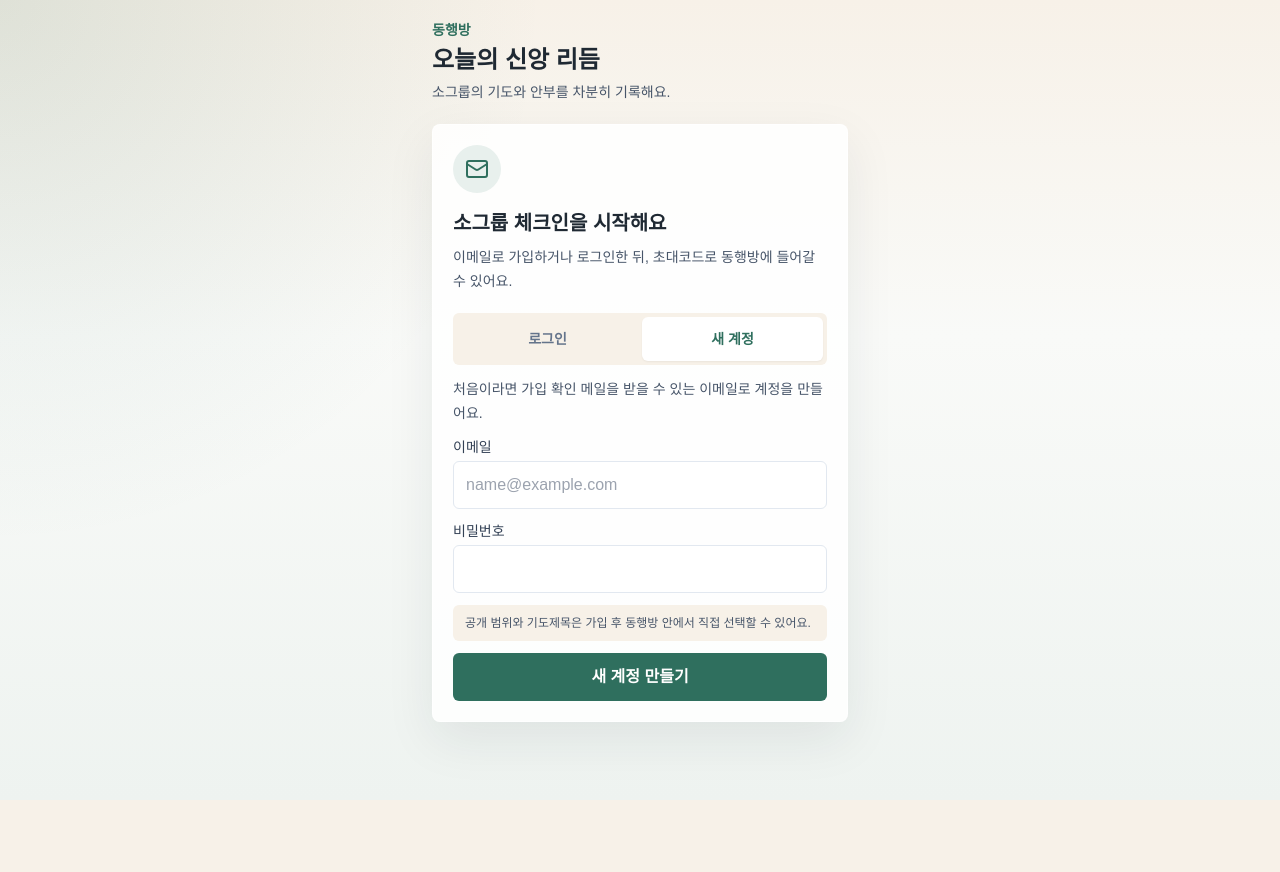
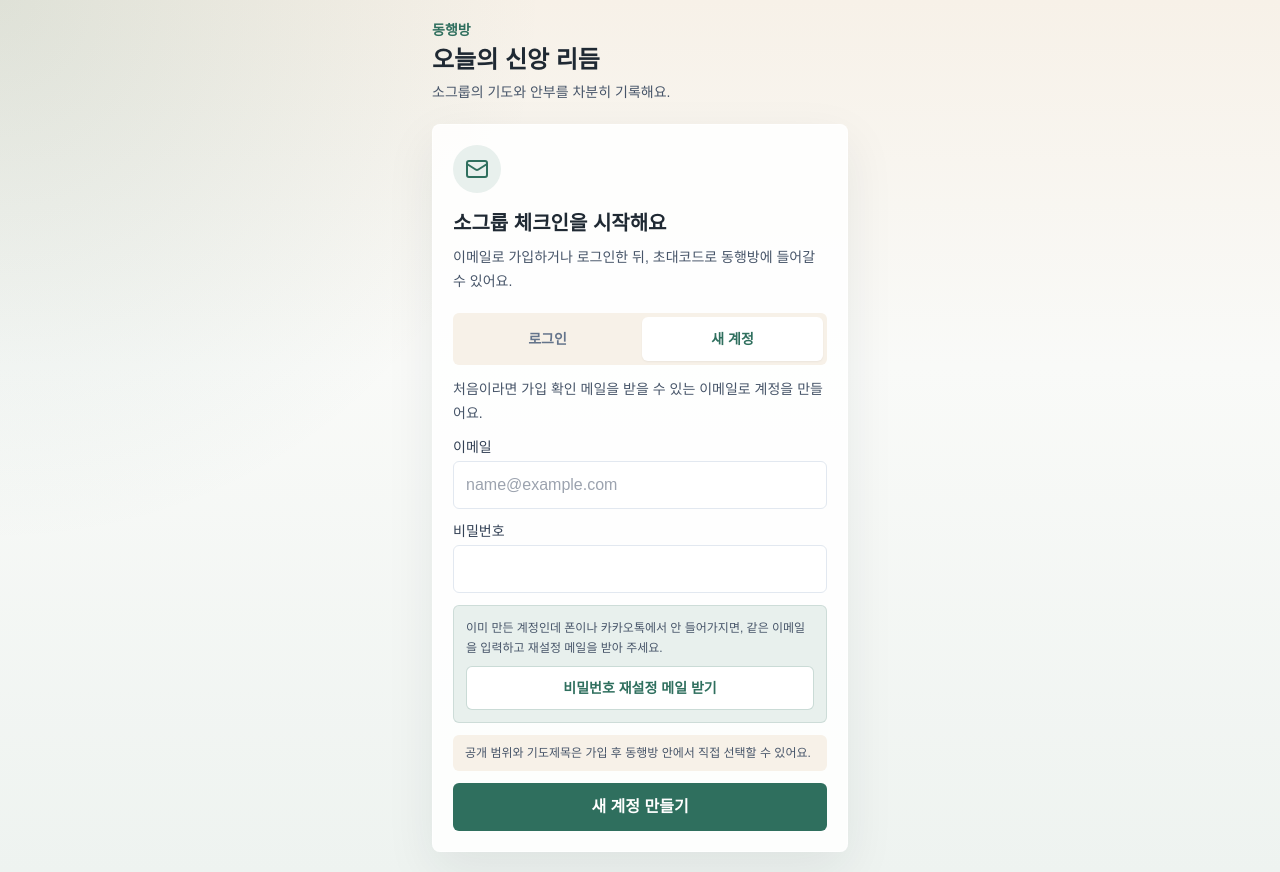
Before and after one commit to siyang0616-maker/Christian_App_project, a Next.js app: page / in a window 1280 px wide. Before the commit the page ends 800 px from the top, so only its background shows below. Built offline with nearby package versions, Linux system fonts and the light colour scheme; no server answers.

Commit message:
아직도 폰에서 안됨

```diff
--- a/components/auth-form.tsx
+++ b/components/auth-form.tsx
@@ -172,28 +172,25 @@ export function AuthForm({ message }: AuthFormProps) {
           type="password"
         />
       </label>
+      <div className="grid gap-2 rounded-md border border-leaf/15 bg-mist px-3 py-3">
+        <p className="text-xs leading-5 text-slate-600">
+          이미 만든 계정인데 폰이나 카카오톡에서 안 들어가지면, 같은 이메일을 입력하고 재설정 메일을 받아 주세요.
+        </p>
+        <button
+          className="h-11 rounded-md border border-leaf/25 bg-white px-3 text-sm font-semibold text-leaf"
+          data-auth-action="resetPassword"
+          formAction={requestPasswordReset}
+          type="submit"
+        >
+          비밀번호 재설정 메일 받기
+        </button>
+      </div>
       <p className="rounded-md bg-linen px-3 py-2 text-xs leading-5 text-slate-600">
         공개 범위와 기도제목은 가입 후 동행방 안에서 직접 선택할 수 있어요.
       </p>
       <button className="h-12 rounded-md bg-leaf px-4 font-semibold text-white" type="submit">
         {intentCopy[intent].submit}
       </button>
-
-      {intent === "signIn" ? (
-        <div className="grid gap-2 rounded-md border border-slate-100 bg-white px-3 py-3">
-          <p className="text-xs leading-5 text-slate-500">
-            다른 브라우저나 카카오톡 안에서는 다시 로그인해야 해요. 비밀번호가 헷갈리면 이메일만 입력하고 재설정 메일을 받아 주세요.
-          </p>
-          <button
-            className="h-11 rounded-md border border-leaf/25 bg-white px-3 text-sm font-semibold text-leaf"
-            data-auth-action="resetPassword"
-            formAction={requestPasswordReset}
-            type="submit"
-          >
-            비밀번호 재설정 메일 받기
-          </button>
-        </div>
-      ) : null}
     </form>
   );
 }
```
